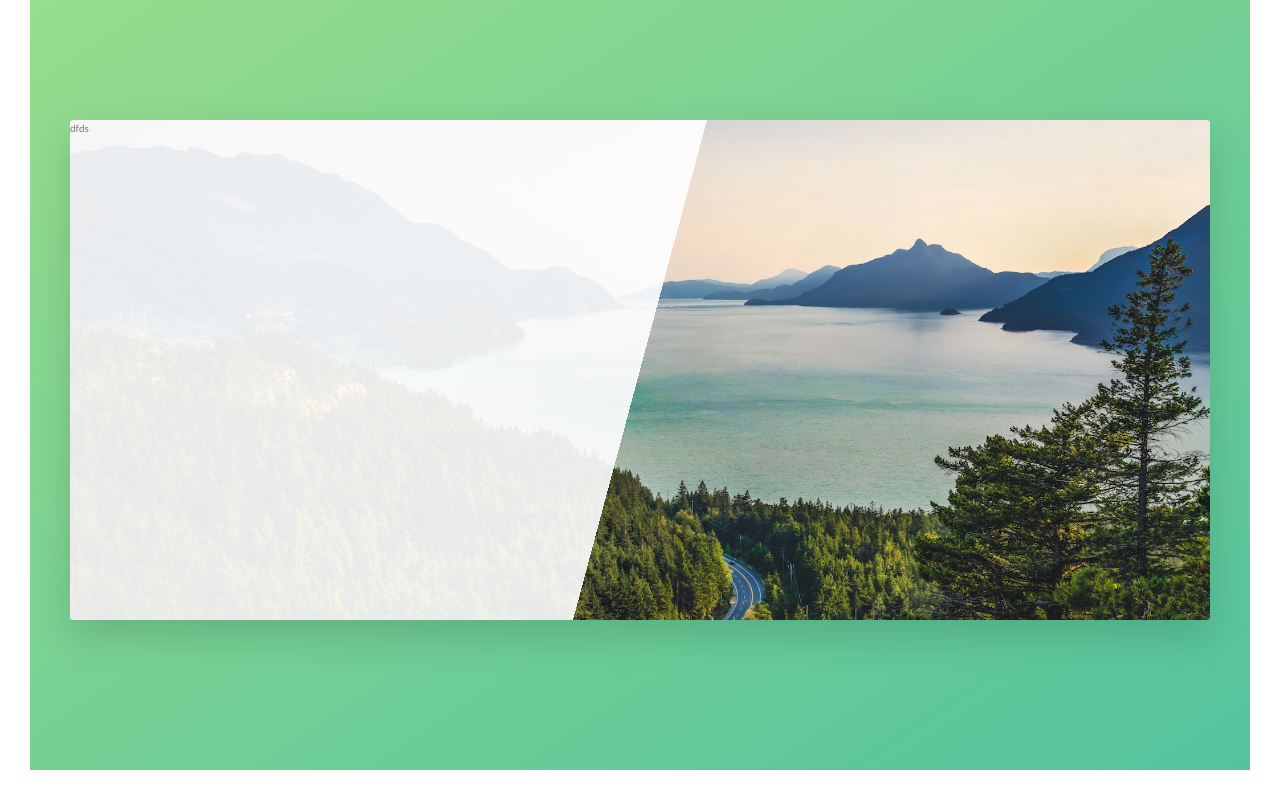
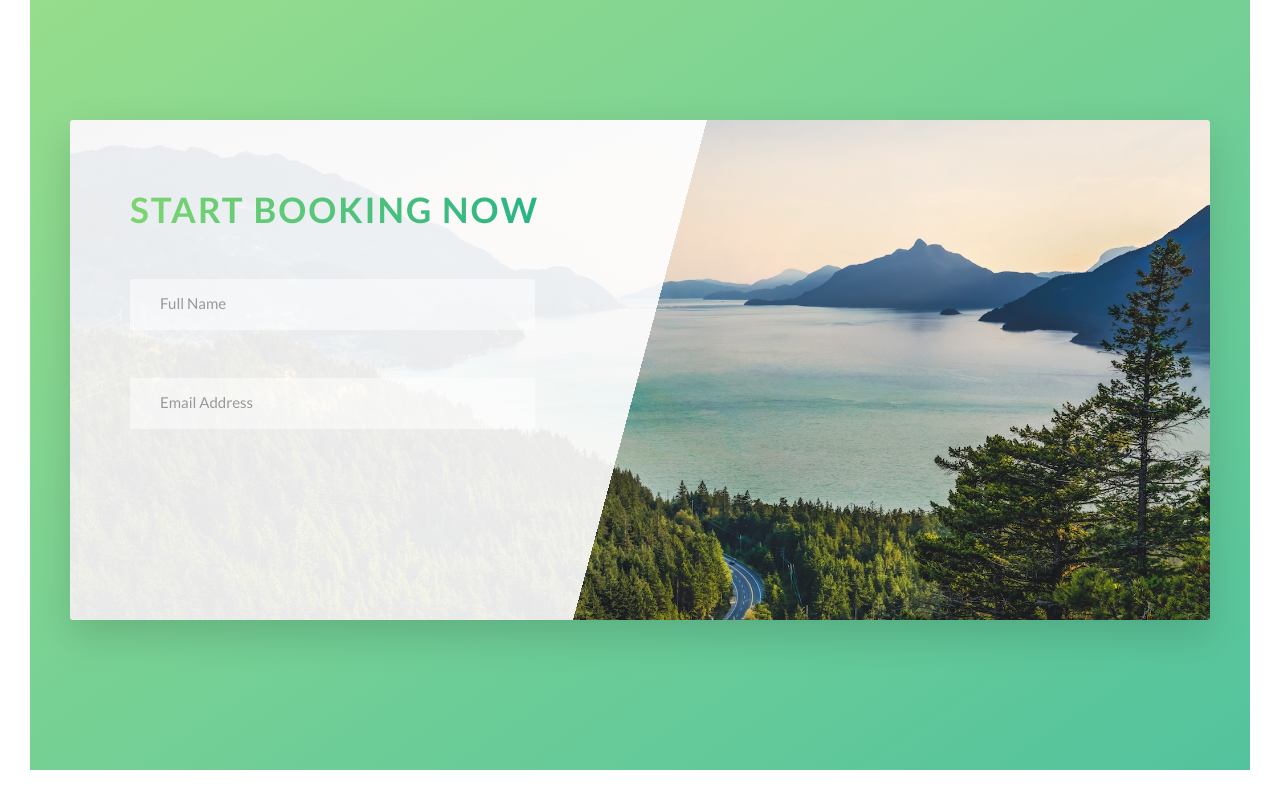
Before and after one commit to mohamedkbx/Natours-Landing-page, a website: page index.html in a window 1280 px wide. Shown: the part 4640-5440 px from the top of the page. Drawn offline with Linux system fonts and the light colour scheme.

Commit message:
feat Finished Form Inputs-labels Animation + Validation

```diff
--- a/index.html
+++ b/index.html
@@ -307,9 +307,38 @@
           <a href="#" class="btn-text">Read all stories &rarr;</a>
         </div>
       </section>
+      <!-- book section -->
       <div class="section-book">
         <div class="row">
-          <div class="book">dfds</div>
+          <div class="book">
+            <div class="book__form">
+              <form action="#" class="form">
+                <div class="u-margin-bottom-medium">
+                  <h2 class="heading__secondary">Start booking now</h2>
+                </div>
+                <div class="form__groub">
+                  <input
+                    class="form__input"
+                    type="text"
+                    placeholder="Full Name  "
+                    id="name"
+                    required
+                  />
+                  <label for="name" class="form__label">Full Name</label>
+                </div>
+                <div class="form__groub">
+                  <input
+                    class="form__input"
+                    type="email"
+                    placeholder="Email Address  "
+                    id="email"
+                    required
+                  />
+                  <label for="email" class="form__label">Email Address</label>
+                </div>
+              </form>
+            </div>
+          </div>
         </div>
       </div>
     </main>
--- a/sass/abstracts/_variable.scss
+++ b/sass/abstracts/_variable.scss
@@ -13,6 +13,7 @@
 $color-grey-light-2: #eee;
 
 $color-gray-dark: #777;
+$color-gray-dark-2: #999;
 $color-White: #fff;
 $color-black: #000;
 
--- /dev/null
+++ b/sass/components/_form.scss
@@ -0,0 +1,47 @@
+.form {
+  &__groub:not(:last-child) {
+    margin-bottom: 2rem;
+  }
+
+  &__input {
+    font-size: 1.5rem;
+    font-family: inherit;
+    padding: 1.5rem 3rem;
+    color: inherit;
+    border-radius: 2px;
+    background-color: rgba($color-White, 0.5);
+    border: none;
+    border-bottom: 3px solid transparent;
+    width: 90%;
+    display: block;
+
+    &:focus {
+      outline: none;
+      box-shadow: 0 1rem 2rem rgba($color-black, 0.1);
+      border-bottom: 3px solid $color-primary;
+    }
+
+    &:focus:invalid {
+      border-bottom: 3px solid $color-secondary-dark;
+    }
+
+    &::-webkit-input-placeholder {
+      color: $color-gray-dark-2;
+    }
+  }
+
+  &__label {
+    font-size: 1.2rem;
+    font-weight: 700;
+    margin-left: 3rem;
+    margin-top: 0.7rem;
+    display: block;
+    transition: all 0.3s;
+  }
+
+  &__input:placeholder-shown + &__label {
+    opacity: 0;
+    visibility: hidden;
+    transform: translateY(-4rem);
+  }
+}
--- a/sass/main.scss
+++ b/sass/main.scss
@@ -17,5 +17,6 @@
 @import "components/card";
 @import "components/story";
 @import "components/bg-video";
+@import "components/form";
 
 @import "pages/home";
--- a/sass/pages/_home.scss
+++ b/sass/pages/_home.scss
@@ -54,4 +54,9 @@
   border-radius: 3px;
   box-shadow: 0 1.5rem 4rem rgba($color-black, 0.15);
   height: 50rem;
+
+  &__form {
+    width: 50%;
+    padding: 6rem;
+  }
 }
```
Also changed, not shown: css/style.css.
